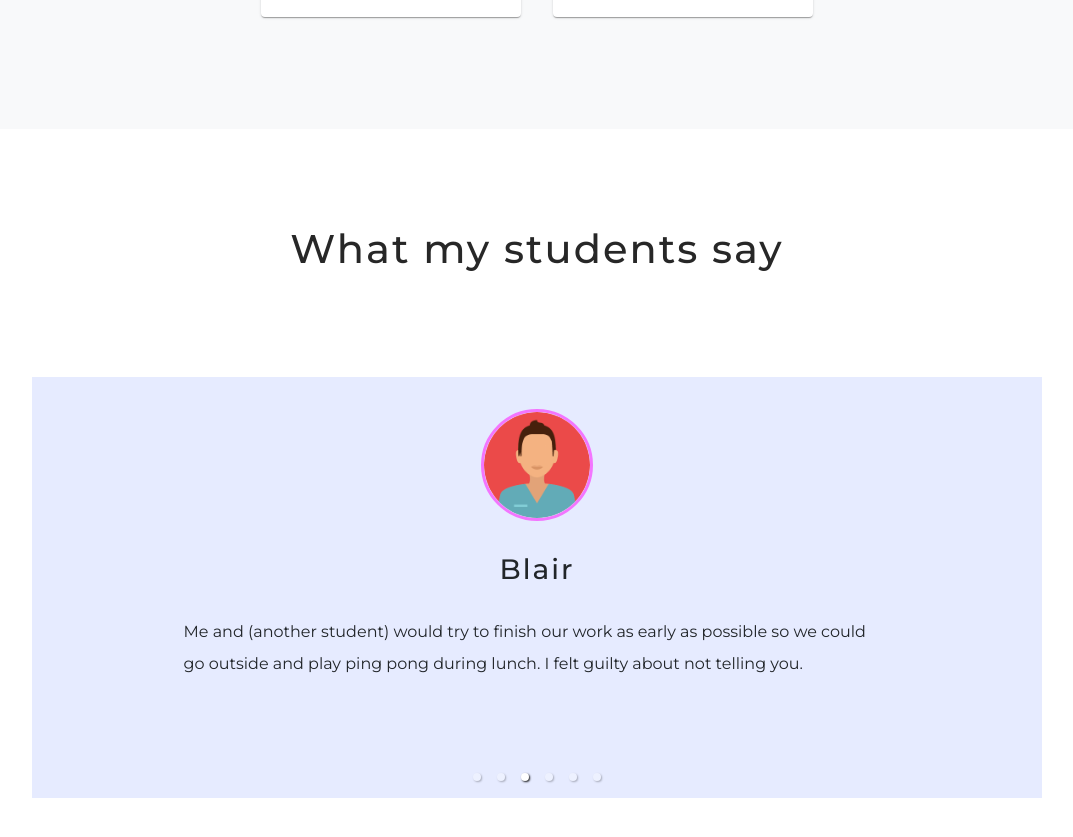
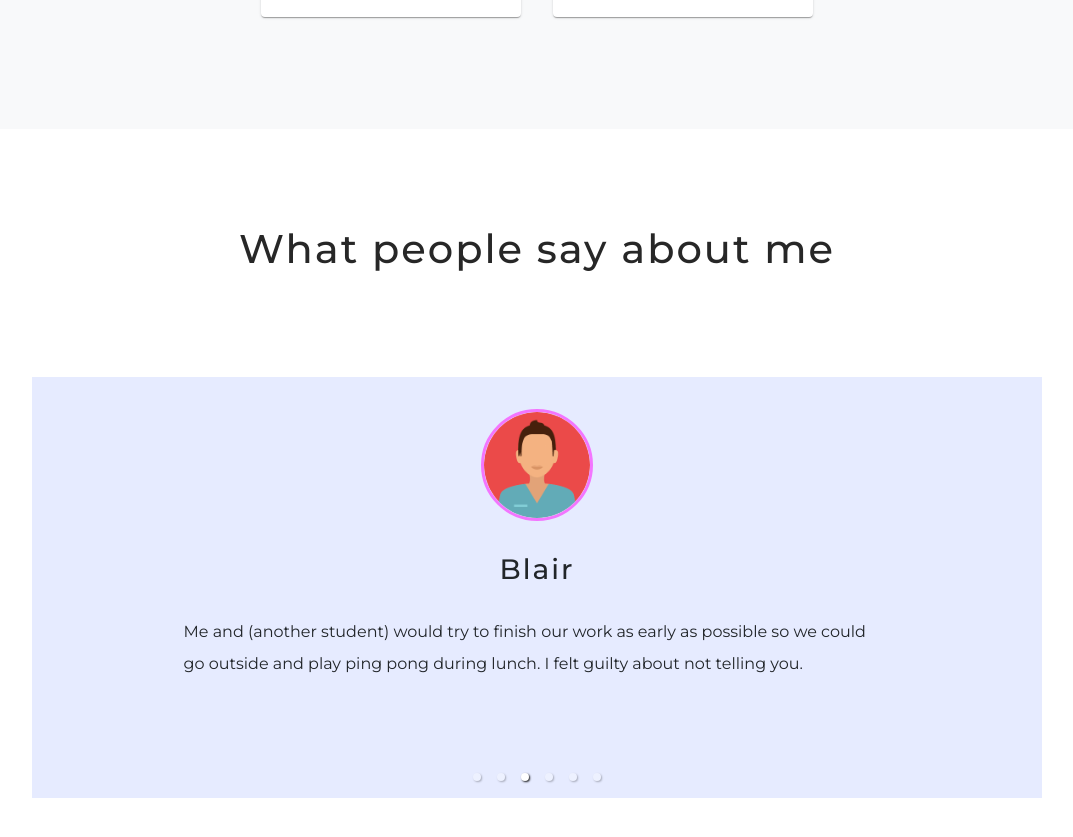
Before and after one commit to jonathanjacka/portfolio_page_react, a React (Create React App) app: page / in a window 1280 px wide. Shown: the part 5026-5863 px from the top of the page, without its empty margins (103-1176 px from the left). Built offline with nearby package versions, Linux system fonts and the light colour scheme; no server answers; a web font is replaced by a local one.

Commit message:
Updated testimonials.js writing

```diff
--- a/src/components/Testimonials.js
+++ b/src/components/Testimonials.js
@@ -4,7 +4,7 @@
 export const Testimonials = () => {
   return (
     <div className='testimonials' id='testimonials'>
-      <h1>What my students say</h1>
+      <h1>What people say about me</h1>
       <div className='container'>
         <div className='testimonials-content'>
           <TestimonialsCarousel />
```
